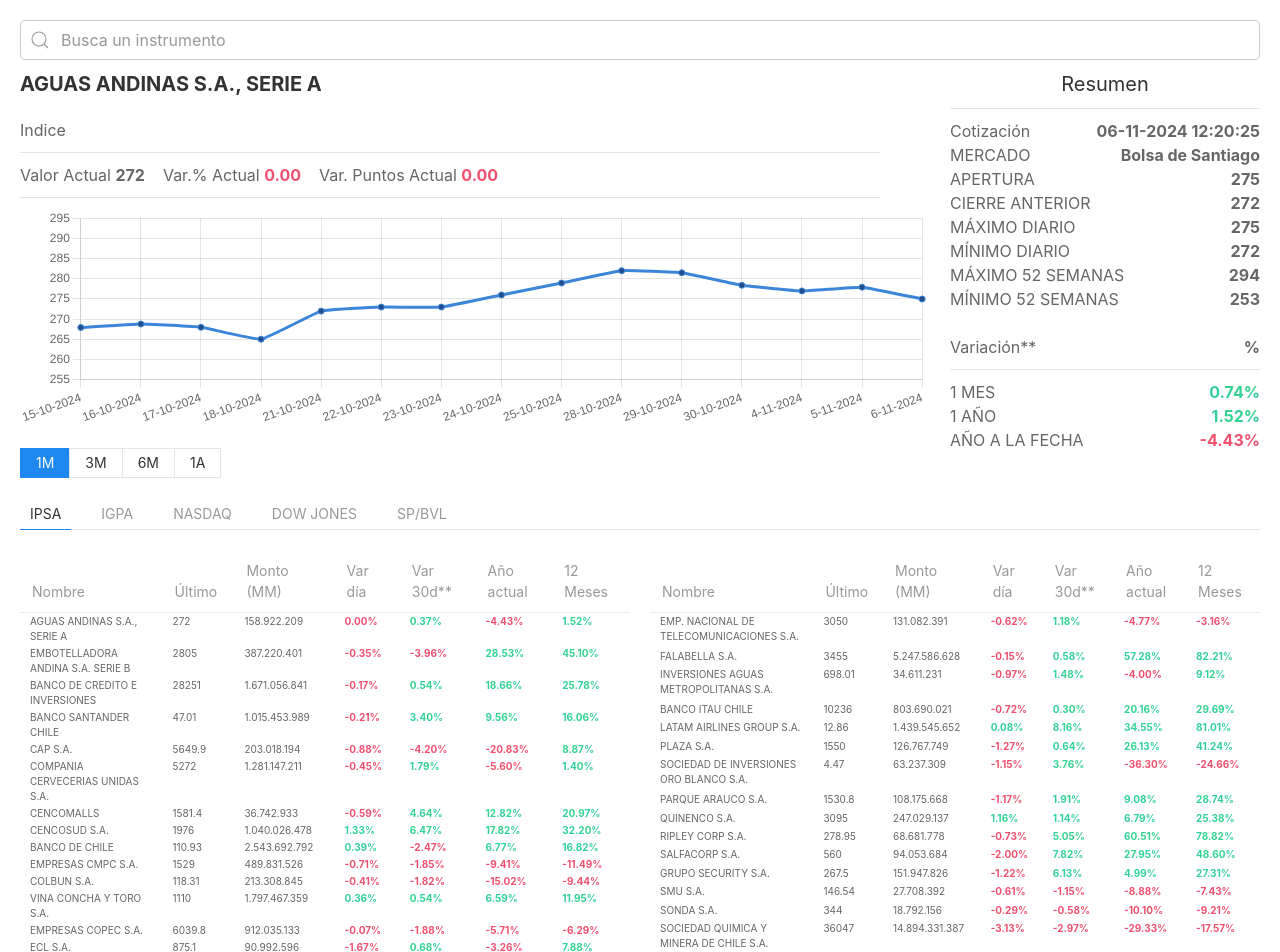
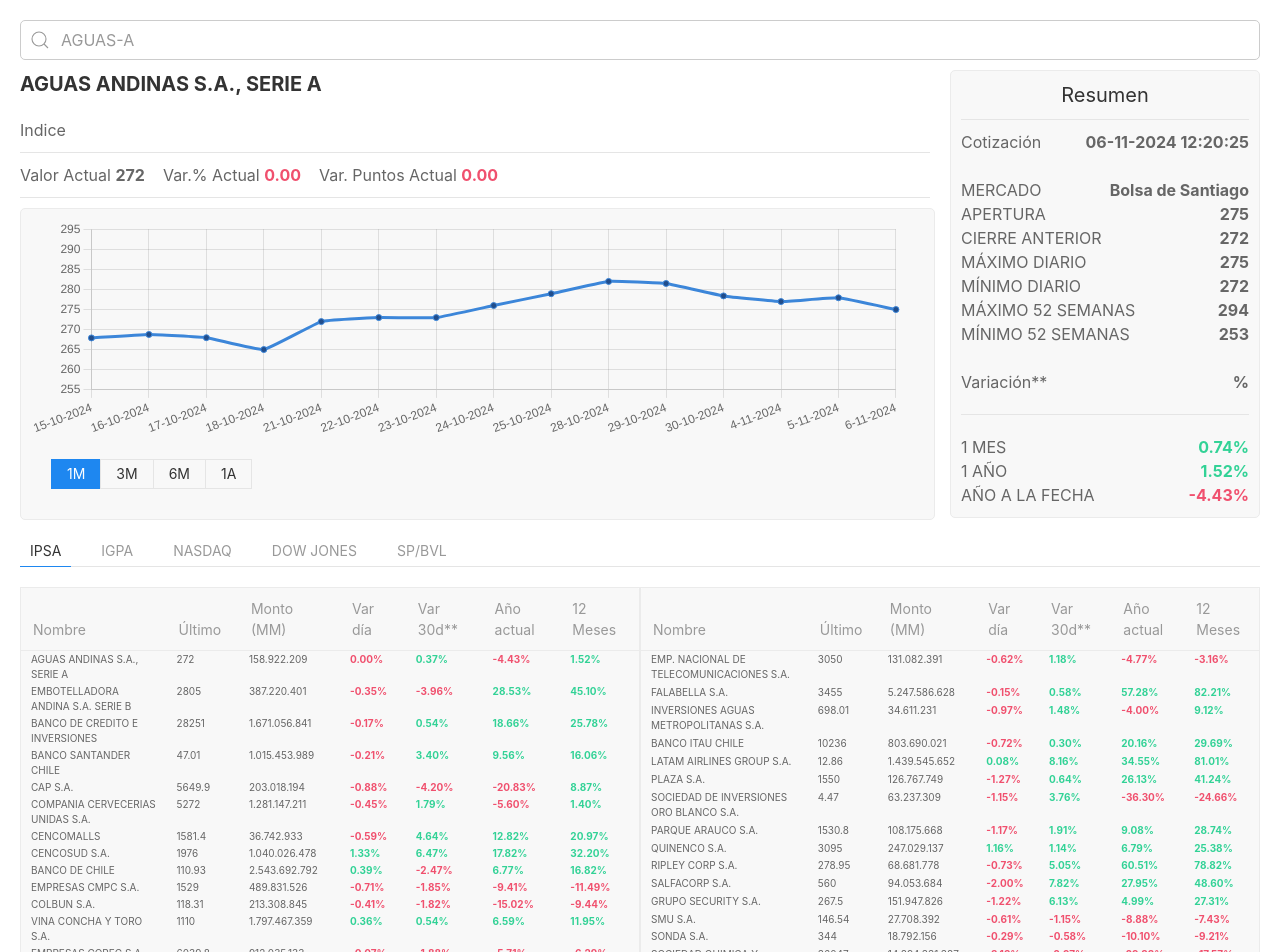
Before and after one commit to Gabrielapu/prueba-finmarkets, a Vue app: page / in a window 1280 px wide. Shown: the top 952 px of the page. Built offline with nearby package versions, Linux system fonts and the light colour scheme.

Commit message:
Style adjustment in components

```diff
--- a/src/components/ChartComponent.vue
+++ b/src/components/ChartComponent.vue
@@ -1,12 +1,13 @@
 <template>
   <div class="chart-wrapper">
+    <div class="chart">
       <Line
         ref="chartRef"
         :data="data"
         :options="chartOptions"
       />
     </div>
-  <div class="uk-button-group uk-margin-top uk-margin-bottom">
+    <div class="uk-button-group uk-margin-top uk-margin-bottom uk-margin-left">
       <button class="uk-button uk-button-small" :class="getBtnClass('1M')" @click="range = '1M'">
         1M
       </button>
@@ -19,6 +20,7 @@
       <button class="uk-button uk-button-small" :class="getBtnClass('1A')" @click="range = '1A'">
         1A
       </button>
+  </div>
 </div>
 </template>
 
@@ -134,8 +136,16 @@
 </script>
 
 <style scoped>
-.chart-wrapper {
+.chart {
   height: 220px;
   margin-right: 20px;
 }
+.chart-wrapper {
+  padding: 10px;
+  margin-right: 15px;
+  background-color: #f8f8f8;
+  border: 0.5px solid rgb(235, 235, 235);
+  border-radius: 5px;
+  margin-bottom: 15px;
+}
 </style>
--- a/src/components/HeaderComponent.vue
+++ b/src/components/HeaderComponent.vue
@@ -1,5 +1,5 @@
 <template>
-  <div class="uk-margin-large-right">
+  <div class="uk-margin-right">
     <h4><b>{{ selectedInstrument?.name || 'Seleccione un instrumento' }}</b></h4>
     <span>Indice</span>
     <hr class="uk-margin-small">
--- a/src/components/InstrumentListComponent.vue
+++ b/src/components/InstrumentListComponent.vue
@@ -1,5 +1,5 @@
 <template>
-  <table class="uk-table uk-table-small">
+  <table class="table-wrapper uk-table uk-table-small">
     <thead>
       <tr class="border-bottom">
         <th>Nombre</th>
@@ -81,4 +81,9 @@
 .uk-table {
   margin-top: 0px;
 }
+.table-wrapper {
+  border: 0.5px solid rgb(235, 235, 235);
+  border-radius: 5px;
+  background-color: #f8f8f8;
+}
 </style>
--- a/src/components/SearchBarComponent.vue
+++ b/src/components/SearchBarComponent.vue
@@ -4,7 +4,9 @@
     <input
       type="text"
       v-model="searchQuery"
-      placeholder="Busca un instrumento"
+      :placeholder=" selectedInstrument
+        ? selectedInstrument.codeInstrument
+        : 'Busca un instrumento'"
       @focus="showDropdown = true"
       class="uk-input uk-width-expand"
     />
@@ -26,6 +28,7 @@
 <script setup>
 import { computed, ref } from 'vue';
 import { useInstrumentStore } from '../stores/instrument.js';
+
 const store = useInstrumentStore();
 const searchQuery = ref('');
 let showDropdown = ref(false);
@@ -34,13 +37,16 @@
   return store.instruments.map(i => i.codeInstrument);
 })
 
+const selectedInstrument = computed(() => {
+  return store.selectedInstrument
+})
+
 const setNewInstrument = (instrument) => {
   showDropdown.value = false
   const selectedInstrument = store.instruments
     .find(i => i.codeInstrument === instrument);
   store.selectInstrument(selectedInstrument);
 }
-
 
 const filteredOptions = computed(() => {
   return instrumentList.value.filter((option) => {
@@ -51,9 +57,6 @@
 </script>
 
 <style scoped>
-.uk-select {
-  padding: 0px 40px;
-}
 .dropdown {
   position: relative;
   display: inline-block;
--- a/src/components/SummaryComponent.vue
+++ b/src/components/SummaryComponent.vue
@@ -1,11 +1,13 @@
 
 <template>
+  <div class="resume-wrapper">
     <h4 class="text-center title">Resumen</h4>
     <hr class="uk-margin-small">
     <div class="uk-flex uk-flex-between">
       <span>Cotización</span>
       <b>{{ selectedInstrument.datetimeLastPrice }}</b>
     </div>
+    <br>
     <div class="uk-flex uk-flex-between">
       <span>MERCADO</span>
       <b>{{ resumeSelectedInstrument?.info?.marketName || 'N/A' }}</b>
@@ -39,24 +41,34 @@
       <span>Variación**</span>
       <b>%</b>
     </div>
-  <hr class="uk-margin-small">
+    <hr>
     <div class="uk-flex uk-flex-between">
       <span>1 MES</span>
-    <b v-if="selectedResume" :class="getVariationClass(resumeSelectedInstrument.price.pct30D)">
+      <b
+        v-if="selectedResume"
+        :class="getVariationClass(resumeSelectedInstrument.price.pct30D)"
+      >
         {{ resumeSelectedInstrument.price.pct30D.toFixed(2) }}%
       </b>
     </div>
     <div class="uk-flex uk-flex-between">
       <span>1 AÑO</span>
-    <b v-if="selectedResume" :class="getVariationClass(resumeSelectedInstrument.price.pctRelW52)">
+      <b
+        v-if="selectedResume"
+        :class="getVariationClass(resumeSelectedInstrument.price.pctRelW52)"
+      >
         {{ resumeSelectedInstrument.price.pctRelW52.toFixed(2) }}%
       </b>
     </div>
     <div class="uk-flex uk-flex-between">
       <span>AÑO A LA FECHA</span>
-    <b v-if="selectedResume" :class="getVariationClass(resumeSelectedInstrument.price.pctRelCY)">
+      <b
+        v-if="selectedResume"
+        :class="getVariationClass(resumeSelectedInstrument.price.pctRelCY)"
+      >
         {{ resumeSelectedInstrument.price.pctRelCY.toFixed(2) }}%
       </b>
+    </div>
   </div>
 </template>
 
@@ -85,4 +97,10 @@
 .title {
   margin-bottom: 0;
 }
+.resume-wrapper {
+  padding: 10px;
+  border: 0.5px solid rgb(235, 235, 235);
+  border-radius: 5px;
+  background-color: #f8f8f8;
+}
 </style>
--- a/src/components/TabComponent.vue
+++ b/src/components/TabComponent.vue
@@ -9,17 +9,17 @@
     </li>
   </ul>
   <div v-if="selectedTab === 0" class="uk-flex">
-    <InstrumentListComponent tablePlace="first"  class="uk-margin-right" />
+    <InstrumentListComponent tablePlace="first"   />
     <InstrumentListComponent tablePlace="second"/>
   </div>
   <div v-else>
-    Tab sin registros segun Json de prueba
+    Tab sin registros segun JSON de prueba
   </div>
 </template>
 
 <script setup>
+import { ref } from 'vue';
 import InstrumentListComponent from './InstrumentListComponent.vue';
-import { ref } from 'vue';
 
 const selectedTab = ref(0);
 const tabs = ['IPSA', 'IGPA', 'NASDAQ', 'DOW JONES', 'SP/BVL']
```
Lines whose indentation alone changed are shown as unchanged.
